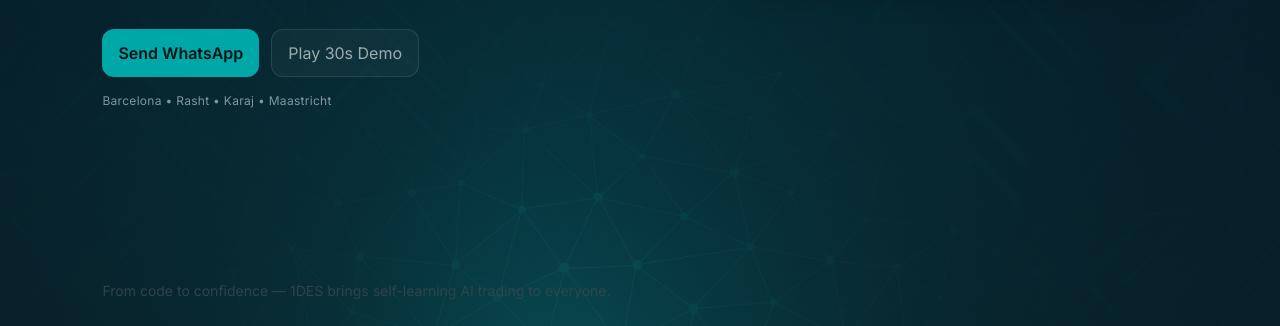
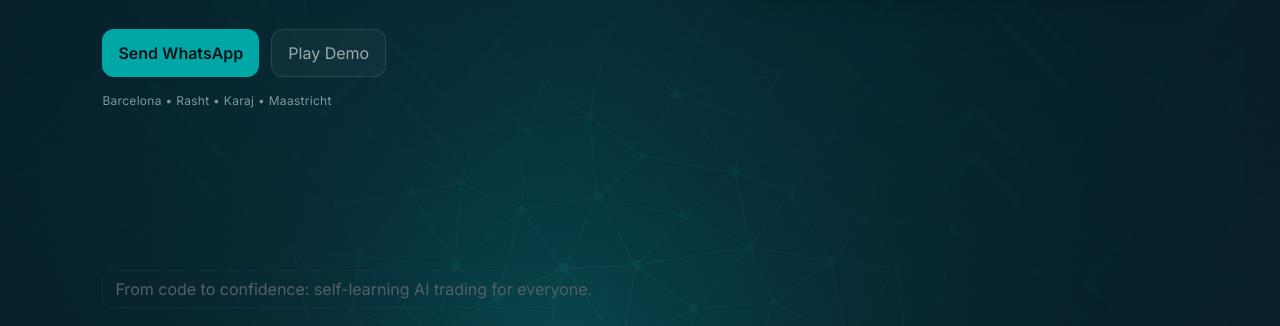
Before and after one commit to the1des/funding-landing-page, a website: page index.html in a window 1280 px wide. Shown: the part 403-729 px from the top of the page. Drawn offline with Linux system fonts and the light colour scheme.

Commit message:
Improve cover caption readability

```diff
--- a/index.html
+++ b/index.html
@@ -135,7 +135,7 @@
                 aria-disabled="true" tabindex="-1"
                 title="Demo coming soon"
               >
-                Play 30s Demo
+                Play Demo
               </button>
             </div>
 
@@ -180,8 +180,10 @@
       </div>
 
       <!-- Optional slide caption near bottom-left -->
-      <div class="absolute bottom-24 text-steel/90 max-w-prose text-sm" style="left: var(--outer-margin-min);">
-        From code to confidence — 1DES brings self-learning AI trading to everyone.
+      <div class="absolute bottom-24 max-w-md text-base text-ivory" style="left: var(--outer-margin-min);">
+        <span class="inline-block px-3 py-2 rounded-lg bg-black/60 backdrop-blur border border-white/10">
+          From code to confidence: self-learning AI trading for everyone.
+        </span>
       </div>
 
       <div class="scrim" aria-hidden="true"></div>
```
